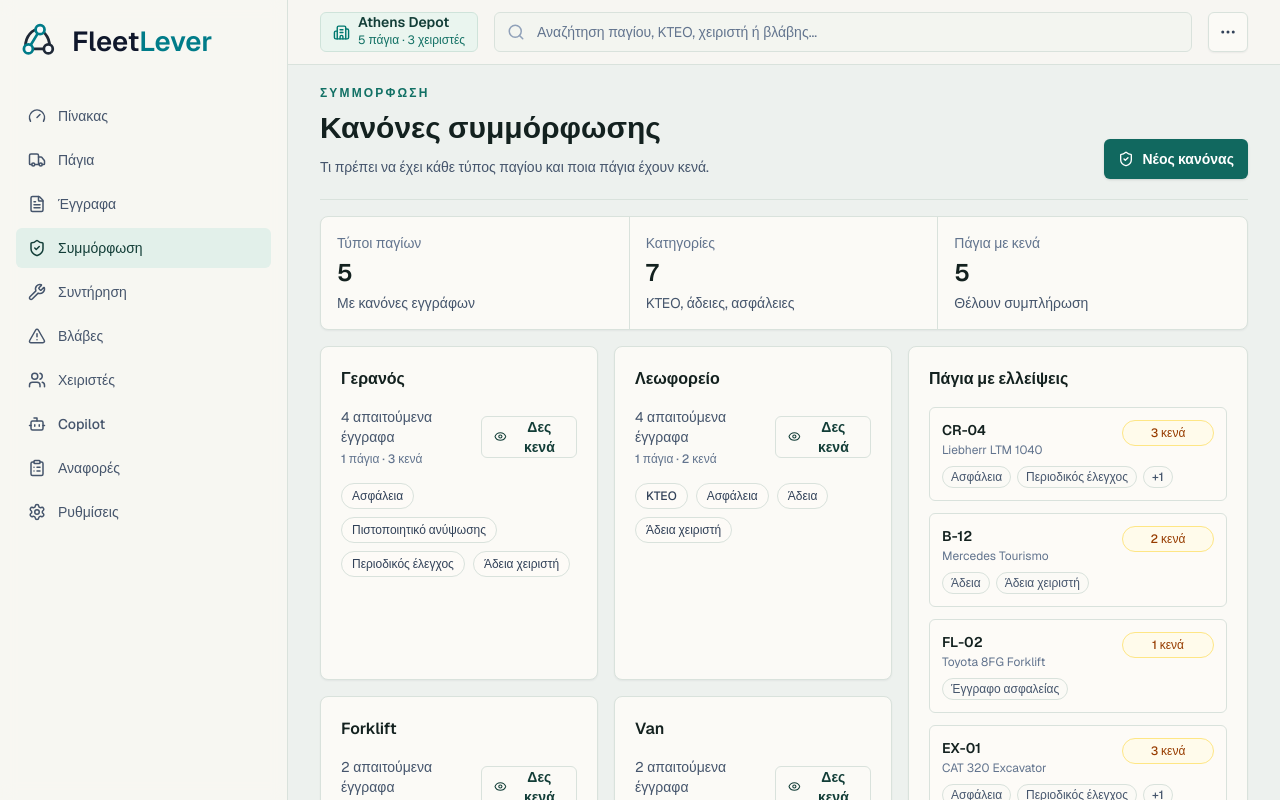
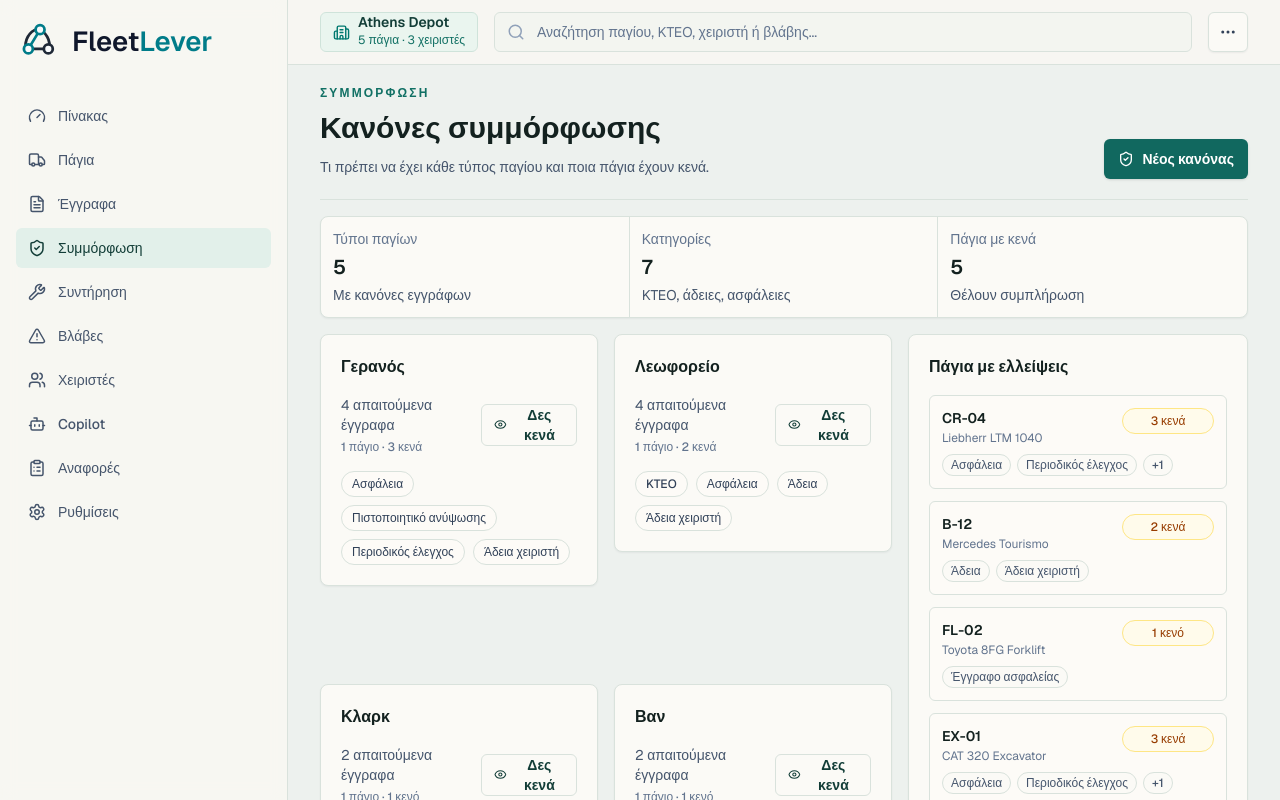
Before and after one commit to gkaragioul/FleetLever, a Next.js app: page / in a window 1280 px wide. Both pictures are taken after a click on the tab "Συμμόρφωση". Shown: the top 800 px of the page. Built offline with nearby package versions, Linux system fonts and the light colour scheme.

Commit message:
Tighten compliance page layout

```diff
--- a/src/components/fleetlever/operations-console.tsx
+++ b/src/components/fleetlever/operations-console.tsx
@@ -1572,11 +1572,14 @@ function DocumentsPanel({ setActiveTab }: { setActiveTab: (tab: TabId) => void }
 function CompliancePanel() {
   const assetsWithGaps = assets.filter((asset) => getMissingDocumentCategories(asset).length > 0);
   const requiredCategories = Array.from(new Set(complianceTemplates.flatMap((template) => template.requiredCategories)));
+  const assetGapSummary = (assetCount: number, gapCount: number) =>
+    `${assetCount} ${assetCount === 1 ? "πάγιο" : "πάγια"} · ${gapCount} ${gapCount === 1 ? "κενό" : "κενά"}`;
+  const gapCountLabel = (gapCount: number) => `${gapCount} ${gapCount === 1 ? "κενό" : "κενά"}`;
   const assetTypeLabels: Record<string, string> = {
     Crane: "Γερανός",
     Bus: "Λεωφορείο",
-    Forklift: "Forklift",
-    Van: "Van",
+    Forklift: "Κλαρκ",
+    Van: "Βαν",
     Excavator: "Εκσκαφέας",
   };
   const assetsWithGapsByType = complianceTemplates.map((template) => {
@@ -1612,15 +1615,15 @@ function CompliancePanel() {
           { label: "Κατηγορίες", value: requiredCategories.length, detail: "KTEO, άδειες, ασφάλειες" },
           { label: "Πάγια με κενά", value: assetsWithGaps.length, detail: "Θέλουν συμπλήρωση" },
         ].map((item) => (
-          <div key={item.label} className="border-b border-[#d9e2dc] p-4 last:border-b-0 sm:border-b-0">
+          <div key={item.label} className="border-b border-[#d9e2dc] p-3 last:border-b-0 sm:border-b-0">
             <p className="text-sm font-medium text-slate-500">{item.label}</p>
-            <p className="mt-1 text-2xl font-semibold text-[#13211f]">{item.value}</p>
+            <p className="mt-1 text-xl font-semibold text-[#13211f]">{item.value}</p>
             <p className="mt-1 text-sm text-slate-600">{item.detail}</p>
           </div>
         ))}
       </div>
       <div className="grid gap-4 xl:grid-cols-[minmax(0,1fr)_340px]">
-        <div className="grid gap-4 lg:grid-cols-2">
+        <div className="grid items-start gap-4 lg:grid-cols-2">
           {assetsWithGapsByType.map((template) => (
             <DataCard key={template.assetType} title={assetTypeLabels[template.assetType] ?? template.assetType}>
               <div className="mb-4 flex items-center justify-between gap-3">
@@ -1628,7 +1631,7 @@ function CompliancePanel() {
                   <p className="text-sm text-slate-600">{template.requiredCategories.length} απαιτούμενα έγγραφα</p>
                   <p className="mt-1 text-xs font-medium text-slate-500">
                     {template.blockedByRule.length
-                      ? `${template.blockedByRule.length} πάγια · ${template.missingCount} κενά`
+                      ? assetGapSummary(template.blockedByRule.length, template.missingCount)
                       : "Χωρίς τρέχοντα κενά"}
                   </p>
                 </div>
@@ -1644,7 +1647,7 @@ function CompliancePanel() {
             </DataCard>
           ))}
         </div>
-        <div className="space-y-4">
+        <div className="space-y-4 xl:sticky xl:top-24 xl:self-start">
           <DataCard title="Πάγια με ελλείψεις">
             <div className="space-y-3">
               {assetsWithGaps.map((asset) => {
@@ -1661,7 +1664,7 @@ function CompliancePanel() {
                         <span className="block truncate text-sm font-semibold text-[#13211f]">{asset.code}</span>
                         <span className="mt-0.5 block truncate text-xs text-slate-500">{asset.name}</span>
                       </span>
-                      <StatusPill label={`${missing.length} κενά`} tone="warning" />
+                      <StatusPill label={gapCountLabel(missing.length)} tone="warning" />
                     </span>
                     <span className="mt-2 flex flex-wrap gap-1.5">
                       {missing.slice(0, 2).map((category) => (
```
